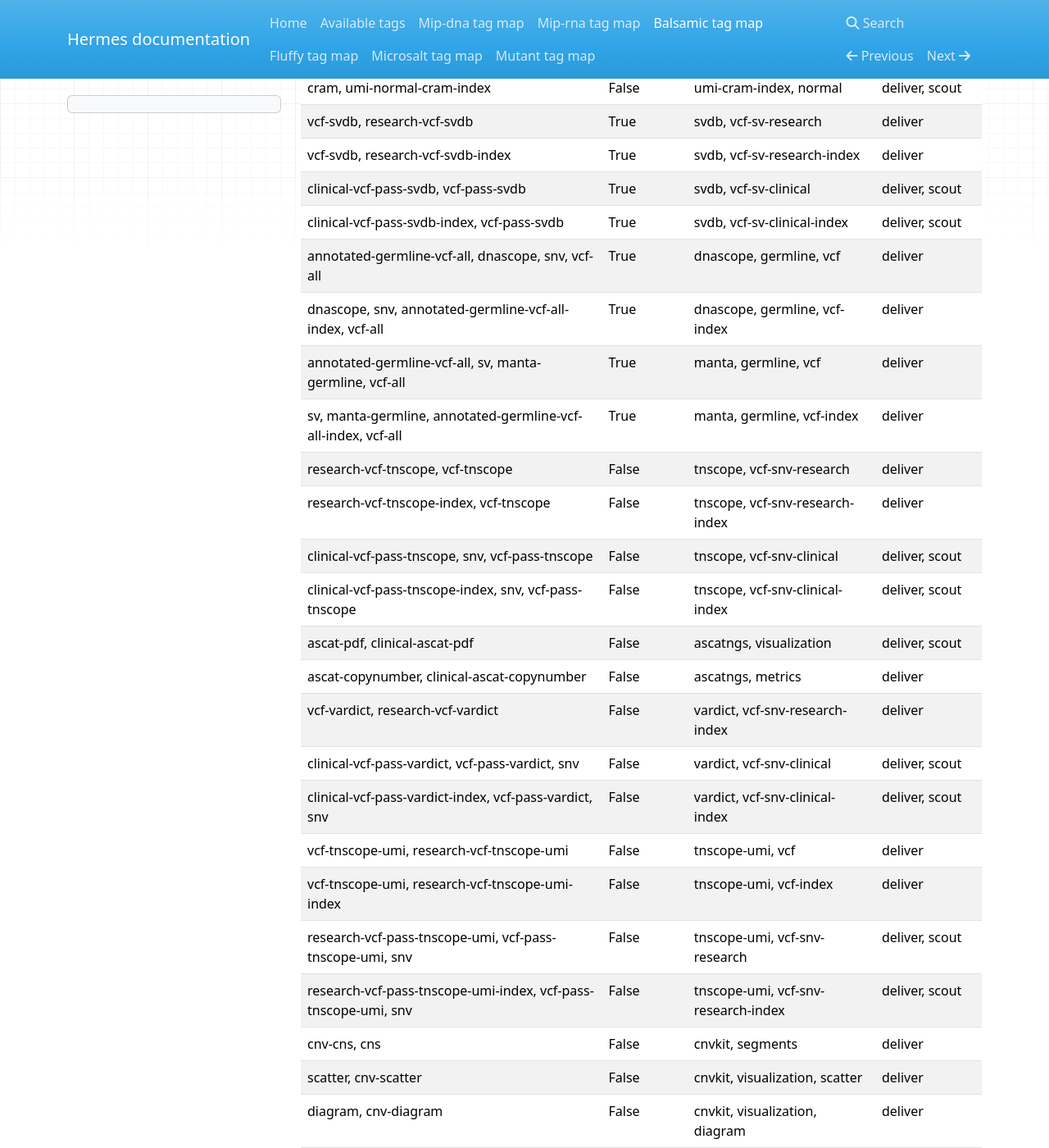
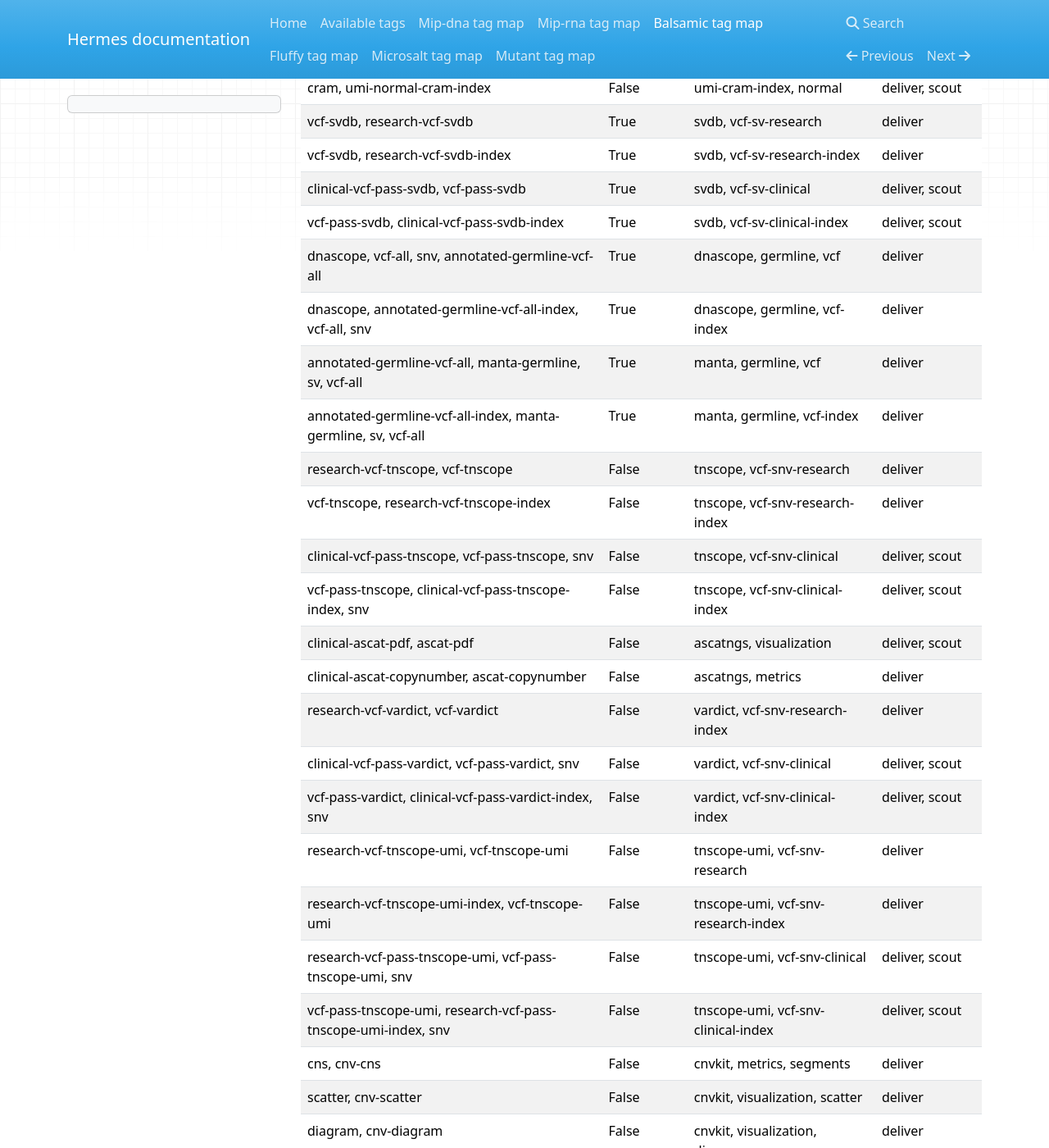
Before and after one commit to Clinical-Genomics/hermes, an MkDocs documentation site: the page built from docs/balsamic_map.md, in a window 1280 px wide and 1400 px high, scrolled down 651 px. Shown: the whole window at 82% size. Built offline with MkDocs 1.6.1, drawn with Linux system fonts in a browser that asks for light colours; nearby versions of some CDN libraries; some of the changed text lies outside the part shown.

Commit message:
update tags

```diff
--- a/docs/balsamic_map.md
+++ b/docs/balsamic_map.md
@@ -4,40 +4,40 @@
 | balsamic-report                                                | True        | balsamic-report                     | audit                 |
 | balsamic-dag                                                   | True        | balsamic-dag                        | audit                 |
 | qc-metrics-yaml, yaml                                          | True        | qc-metrics                          | audit, cg, vogue      |
-| html, multiqc-html                                             | True        | multiqc-html                        | audit, deliver, scout |
-| multiqc-json, json                                             | True        | multiqc-json                        | audit                 |
-| tumor-cram, cram                                               | True        | tumor, cram                         | deliver, scout        |
+| multiqc-html, html                                             | True        | multiqc-html                        | audit, deliver, scout |
+| json, multiqc-json                                             | True        | multiqc-json                        | audit                 |
+| cram, tumor-cram                                               | True        | tumor, cram                         | deliver, scout        |
 | cram, tumor-cram-index                                         | True        | tumor, cram-index                   | deliver, scout        |
 | cram, normal-cram                                              | False       | normal, cram                        | deliver, scout        |
-| normal-cram-index, cram                                        | False       | normal, cram-index                  | deliver, scout        |
-| umi-tumor-cram, cram                                           | False       | umi-cram, tumor                     | deliver, scout        |
+| cram, normal-cram-index                                        | False       | normal, cram-index                  | deliver, scout        |
+| cram, umi-tumor-cram                                           | False       | umi-cram, tumor                     | deliver, scout        |
 | cram, umi-tumor-cram-index                                     | False       | umi-cram-index, tumor               | deliver, scout        |
 | cram, umi-normal-cram                                          | False       | umi-cram, normal                    | deliver, scout        |
 | cram, umi-normal-cram-index                                    | False       | umi-cram-index, normal              | deliver, scout        |
 | vcf-svdb, research-vcf-svdb                                    | True        | svdb, vcf-sv-research               | deliver               |
 | vcf-svdb, research-vcf-svdb-index                              | True        | svdb, vcf-sv-research-index         | deliver               |
 | clinical-vcf-pass-svdb, vcf-pass-svdb                          | True        | svdb, vcf-sv-clinical               | deliver, scout        |
-| clinical-vcf-pass-svdb-index, vcf-pass-svdb                    | True        | svdb, vcf-sv-clinical-index         | deliver, scout        |
-| annotated-germline-vcf-all, dnascope, snv, vcf-all             | True        | dnascope, germline, vcf             | deliver               |
-| dnascope, snv, annotated-germline-vcf-all-index, vcf-all       | True        | dnascope, germline, vcf-index       | deliver               |
-| annotated-germline-vcf-all, sv, manta-germline, vcf-all        | True        | manta, germline, vcf                | deliver               |
-| sv, manta-germline, annotated-germline-vcf-all-index, vcf-all  | True        | manta, germline, vcf-index          | deliver               |
+| vcf-pass-svdb, clinical-vcf-pass-svdb-index                    | True        | svdb, vcf-sv-clinical-index         | deliver, scout        |
+| dnascope, vcf-all, snv, annotated-germline-vcf-all             | True        | dnascope, germline, vcf             | deliver               |
+| dnascope, annotated-germline-vcf-all-index, vcf-all, snv       | True        | dnascope, germline, vcf-index       | deliver               |
+| annotated-germline-vcf-all, manta-germline, sv, vcf-all        | True        | manta, germline, vcf                | deliver               |
+| annotated-germline-vcf-all-index, manta-germline, sv, vcf-all  | True        | manta, germline, vcf-index          | deliver               |
 | research-vcf-tnscope, vcf-tnscope                              | False       | tnscope, vcf-snv-research           | deliver               |
-| research-vcf-tnscope-index, vcf-tnscope                        | False       | tnscope, vcf-snv-research-index     | deliver               |
-| clinical-vcf-pass-tnscope, snv, vcf-pass-tnscope               | False       | tnscope, vcf-snv-clinical           | deliver, scout        |
-| clinical-vcf-pass-tnscope-index, snv, vcf-pass-tnscope         | False       | tnscope, vcf-snv-clinical-index     | deliver, scout        |
-| ascat-pdf, clinical-ascat-pdf                                  | False       | ascatngs, visualization             | deliver, scout        |
-| ascat-copynumber, clinical-ascat-copynumber                    | False       | ascatngs, metrics                   | deliver               |
-| vcf-vardict, research-vcf-vardict                              | False       | vardict, vcf-snv-research-index     | deliver               |
+| vcf-tnscope, research-vcf-tnscope-index                        | False       | tnscope, vcf-snv-research-index     | deliver               |
+| clinical-vcf-pass-tnscope, vcf-pass-tnscope, snv               | False       | tnscope, vcf-snv-clinical           | deliver, scout        |
+| vcf-pass-tnscope, clinical-vcf-pass-tnscope-index, snv         | False       | tnscope, vcf-snv-clinical-index     | deliver, scout        |
+| clinical-ascat-pdf, ascat-pdf                                  | False       | ascatngs, visualization             | deliver, scout        |
+| clinical-ascat-copynumber, ascat-copynumber                    | False       | ascatngs, metrics                   | deliver               |
+| research-vcf-vardict, vcf-vardict                              | False       | vardict, vcf-snv-research-index     | deliver               |
 | clinical-vcf-pass-vardict, vcf-pass-vardict, snv               | False       | vardict, vcf-snv-clinical           | deliver, scout        |
-| clinical-vcf-pass-vardict-index, vcf-pass-vardict, snv         | False       | vardict, vcf-snv-clinical-index     | deliver, scout        |
-| vcf-tnscope-umi, research-vcf-tnscope-umi                      | False       | tnscope-umi, vcf                    | deliver               |
-| vcf-tnscope-umi, research-vcf-tnscope-umi-index                | False       | tnscope-umi, vcf-index              | deliver               |
-| research-vcf-pass-tnscope-umi, vcf-pass-tnscope-umi, snv       | False       | tnscope-umi, vcf-snv-research       | deliver, scout        |
-| research-vcf-pass-tnscope-umi-index, vcf-pass-tnscope-umi, snv | False       | tnscope-umi, vcf-snv-research-index | deliver, scout        |
-| cnv-cns, cns                                                   | False       | cnvkit, segments                    | deliver               |
+| vcf-pass-vardict, clinical-vcf-pass-vardict-index, snv         | False       | vardict, vcf-snv-clinical-index     | deliver, scout        |
+| research-vcf-tnscope-umi, vcf-tnscope-umi                      | False       | tnscope-umi, vcf-snv-research       | deliver               |
+| research-vcf-tnscope-umi-index, vcf-tnscope-umi                | False       | tnscope-umi, vcf-snv-research-index | deliver               |
+| research-vcf-pass-tnscope-umi, vcf-pass-tnscope-umi, snv       | False       | tnscope-umi, vcf-snv-clinical       | deliver, scout        |
+| vcf-pass-tnscope-umi, research-vcf-pass-tnscope-umi-index, snv | False       | tnscope-umi, vcf-snv-clinical-index | deliver, scout        |
+| cns, cnv-cns                                                   | False       | cnvkit, metrics, segments           | deliver               |
 | scatter, cnv-scatter                                           | False       | cnvkit, visualization, scatter      | deliver               |
 | diagram, cnv-diagram                                           | False       | cnvkit, visualization, diagram      | deliver               |
-| cnv-gene-metrics, gene-metrics                                 | False       | cnvkit, genes, metrics              | deliver               |
+| cnv-gene-metrics, gene-metrics                                 | False       | cnvkit, metrics, genes              | deliver               |
 | cgh-file, cnv-somatic-cgh-file                                 | False       | cnvkit, vcf2cytosure                | deliver, scout        |
 | clinical-rd-delly, rd-delly                                    | False       | delly, metrics                      | deliver               |
```
Also changed, not shown: 1 other file.
